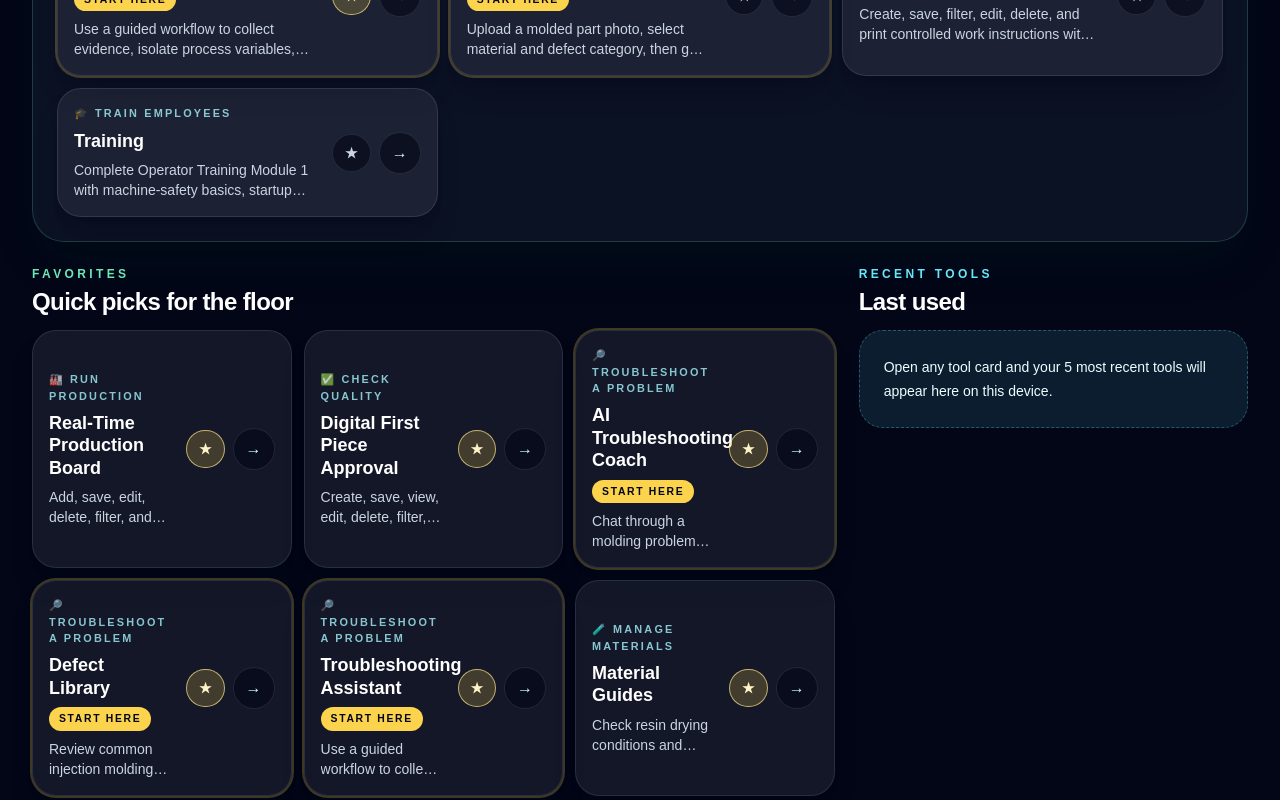
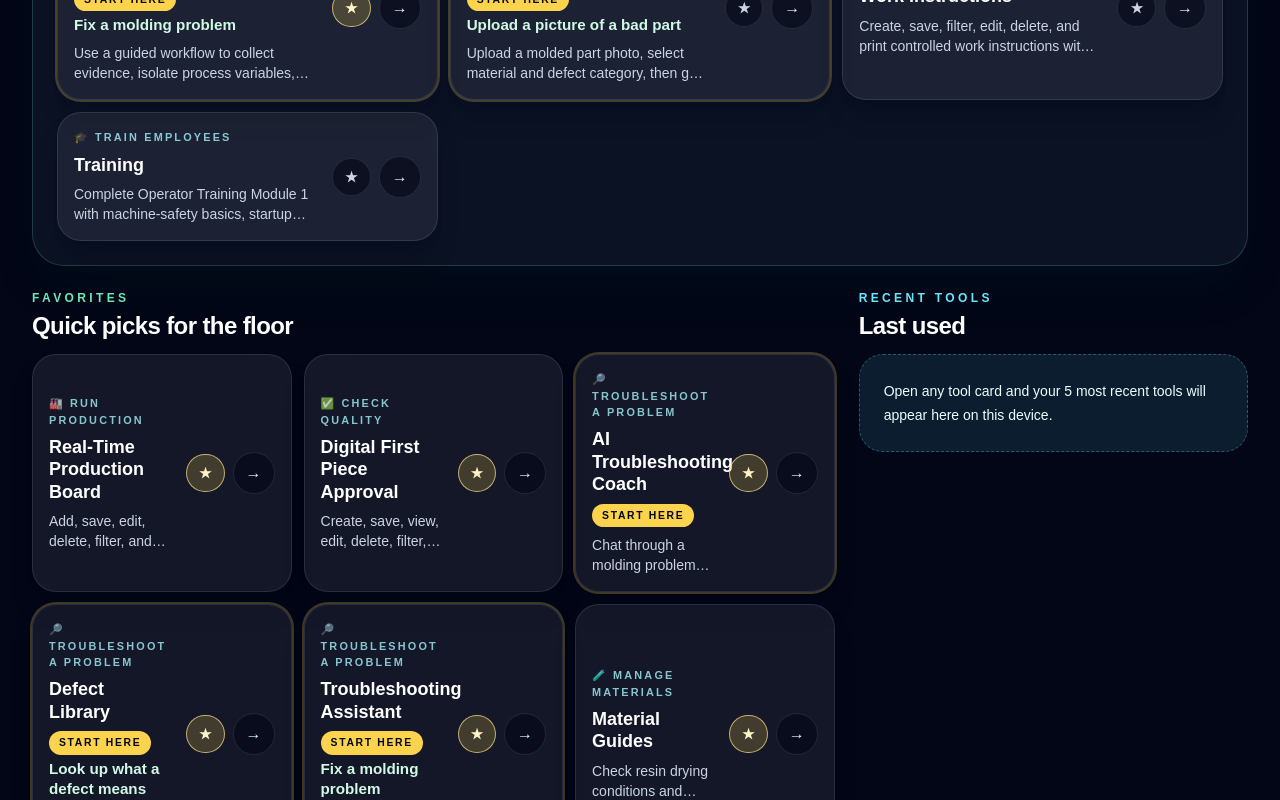
Before and after one commit to scottgraham2882-collab/molding-mentor-ai, a Next.js app: page / in a window 1280 px wide. Shown: the part 2120-2920 px from the top of the page. Built offline with nearby package versions, Linux system fonts and the light colour scheme.

Commit message:
Add plain-English homepage tool subtitles

```diff
--- a/app/page.tsx
+++ b/app/page.tsx
@@ -12,6 +12,7 @@ type DashboardCard = {
   keywords?: string[];
   beginnerTitle?: string;
   beginnerExplanation?: string;
+  plainSubtitle?: string;
 };
 
 type ShopRole = "Operator" | "Process Technician" | "Supervisor" | "Manager";
@@ -74,6 +75,7 @@ const dashboardCards: DashboardCard[] = [
 
   {
     title: "Process Change Log",
+    plainSubtitle: "Record what setting was changed",
     description:
       "Create before-and-after process change records with reasons, results, notes, browser storage, filters, editing, deletion, and print view.",
     href: "/process-change-log",
@@ -131,6 +133,7 @@ const dashboardCards: DashboardCard[] = [
   },
   {
     title: "Shift Handoff Logs",
+    plainSubtitle: "Tell the next shift what happened",
     description:
       "Record machine status, open issues, process changes, quality holds, downtime notes, and instructions for the next shift.",
     href: "/shift-handoff",
@@ -188,6 +191,7 @@ const dashboardCards: DashboardCard[] = [
   },
   {
     title: "Downtime Tracker",
+    plainSubtitle: "Log why the machine stopped",
     description:
       "Log downtime events, edit saved entries, and review total minutes with reason-code summaries from browser storage.",
     href: "/downtime",
@@ -266,6 +270,7 @@ const dashboardCards: DashboardCard[] = [
   },
   {
     title: "Scrap Tracker",
+    plainSubtitle: "Track bad parts",
     description:
       "Add, edit, and review scrap entries with total quantity and defect-type summaries stored in this browser.",
     href: "/scrap",
@@ -283,6 +288,7 @@ const dashboardCards: DashboardCard[] = [
 
   {
     title: "Defect Photo Analysis",
+    plainSubtitle: "Upload a picture of a bad part",
     beginnerTitle: "Defect Photo Analysis",
     beginnerExplanation: "Upload a part photo when you are not sure what defect you see.",
     description:
@@ -292,6 +298,7 @@ const dashboardCards: DashboardCard[] = [
   },
   {
     title: "Defect Library",
+    plainSubtitle: "Look up what a defect means",
     beginnerTitle: "Defect Library",
     beginnerExplanation: "Compare common defects, causes, and safe fixes.",
     description:
@@ -301,6 +308,7 @@ const dashboardCards: DashboardCard[] = [
   },
   {
     title: "Troubleshooting Assistant",
+    plainSubtitle: "Fix a molding problem",
     beginnerTitle: "Troubleshooting Wizard",
     beginnerExplanation: "Answer guided questions to find a good first fix.",
     description:
@@ -346,6 +354,7 @@ const dashboardCards: DashboardCard[] = [
   },
   {
     title: "Training Assignment Manager",
+    plainSubtitle: "See who needs training",
     description:
       "Assign modules, track due dates, status, quiz scores, supervisor notes, completion percentage, and print training reports.",
     href: "/training/assignments",
@@ -696,6 +705,7 @@ function getToolKeywords(card: DashboardCard) {
   return [
     card.title,
     card.description,
+    card.plainSubtitle ?? "",
     card.href ?? "",
     category,
     ...(categoryKeywords[category] ?? []),
@@ -751,6 +761,9 @@ function SimpleToolCard({
             <span className="rounded-full bg-amber-300 px-2.5 py-1 text-[0.65rem] font-black uppercase tracking-[0.16em] text-slate-950">Start here</span>
           ) : null}
         </div>
+        {card.plainSubtitle ? (
+          <p className="mt-1 text-sm font-black leading-5 text-emerald-100 sm:text-[0.95rem]">{card.plainSubtitle}</p>
+        ) : null}
         {beginnerMode && card.beginnerExplanation ? (
           <p className="mt-2 rounded-2xl border border-cyan-300/20 bg-cyan-300/10 px-3 py-2 text-sm font-semibold leading-5 text-cyan-50">{card.beginnerExplanation}</p>
         ) : null}
```
